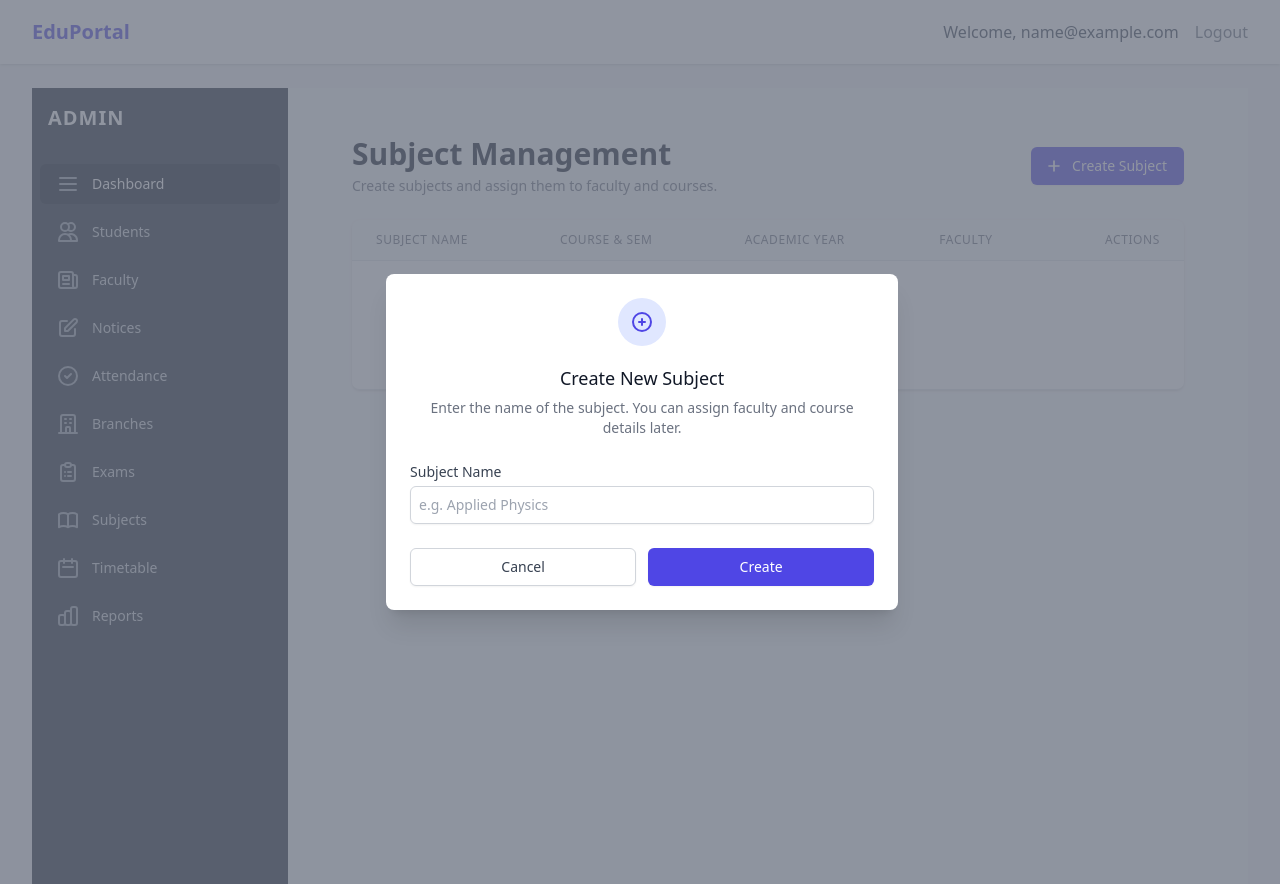
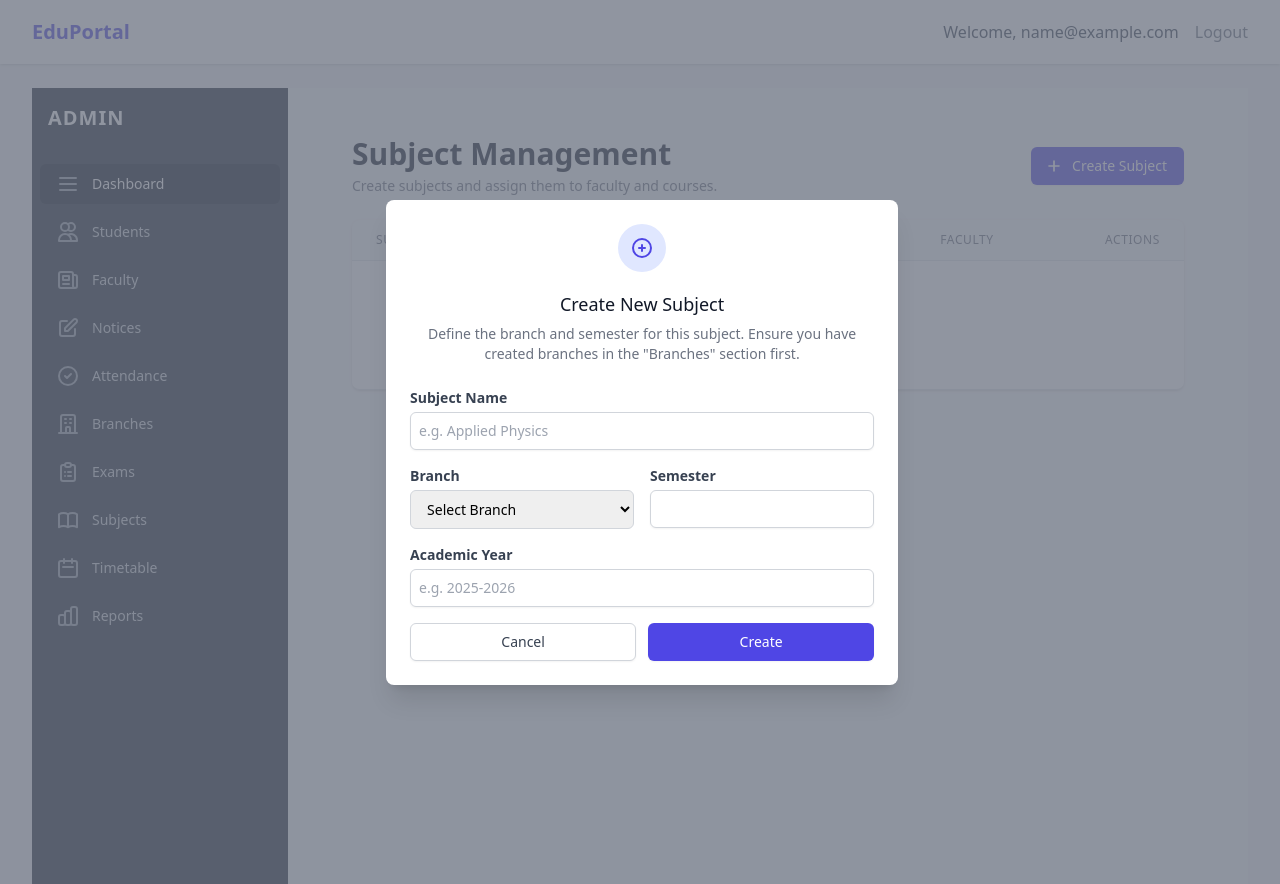
Before and after one commit to DhruvHarani1/EDU-PORTAL, a Flask app: page /admin/subjects in a window 1280 px wide, after a click on "Create Subject". Run offline with Flask 3, Linux system fonts and the light colour scheme; the visitor is signed in with stand-in values (Sample User, id 1); data that the repository does not hold is empty; style sheets or scripts are compiled from the project's sources.

Commit message:
feat: Implement admin functionalities for managing students, attendance, and subjects.

```diff
--- a/app/modules/admin/subjects_mgmt.py
+++ b/app/modules/admin/subjects_mgmt.py
@@ -24,12 +24,20 @@ def subject_list():
 @login_required
 def create_subject():
     name = request.form.get('name')
+    course = request.form.get('course')
+    semester = request.form.get('semester')
+    academic_year = request.form.get('academic_year')
+
     if name:
-        # Create "Draft" subject
-        sub = Subject(name=name)
+        sub = Subject(
+            name=name,
+            course_name=course if course else None,
+            semester=int(semester) if semester else None,
+            academic_year=academic_year if academic_year else None
+        )
         db.session.add(sub)
         db.session.commit()
-        flash(f'Subject "{name}" created. Please assign details.', 'success')
+        flash(f'Subject "{name}" created successfully.', 'success')
     else:
         flash('Subject name is required.', 'error')
     return redirect(url_for('.subject_list'))
--- a/app/modules/admin/templates/attendance_add.html
+++ b/app/modules/admin/templates/attendance_add.html
@@ -21,10 +21,10 @@
                 </div>
 
                 <div>
-                    <label for="course_name" class="block text-sm font-medium text-gray-700">Course Name</label>
+                    <label for="course_name" class="block text-sm font-medium text-gray-700">Branch</label>
                     <div class="mt-1">
                         <select id="course_name" name="course_name" required class="shadow-sm focus:ring-indigo-500 focus:border-indigo-500 block w-full sm:text-sm border-gray-300 rounded-md p-2 border">
-                            <option value="">-- Select Course --</option>
+                            <option value="">-- Select Branch --</option>
                             {% for c in courses %}
                             <option value="{{ c.code }}">{{ c.name }} ({{ c.code }})</option>
                             {% endfor %}
--- a/app/modules/admin/templates/student_add.html
+++ b/app/modules/admin/templates/student_add.html
@@ -45,9 +45,9 @@
                         <input type="text" name="enrollment_number" required class="w-full rounded-xl border-gray-200 focus:ring-2 focus:ring-indigo-500 focus:border-indigo-500 p-2.5 border transition-all" placeholder="ENR2024001">
                     </div>
                     <div>
-                        <label class="block text-sm font-semibold text-gray-700 mb-1">Course Name</label>
+                        <label class="block text-sm font-semibold text-gray-700 mb-1">Branch</label>
                         <select name="course_name" required class="w-full rounded-xl border-gray-200 focus:ring-2 focus:ring-indigo-500 focus:border-indigo-500 p-2.5 border transition-all">
-                            <option value="">-- Select Course --</option>
+                            <option value="">-- Select Branch --</option>
                             {% for c in courses %}
                             <option value="{{ c.code }}">{{ c.name }} ({{ c.code }})</option>
                             {% endfor %}
--- a/app/modules/admin/templates/student_edit.html
+++ b/app/modules/admin/templates/student_edit.html
@@ -41,7 +41,7 @@
                         <input type="text" name="enrollment_number" value="{{ student.enrollment_number }}" required class="w-full rounded-xl border-gray-200 focus:ring-2 focus:ring-indigo-500 focus:border-indigo-500 p-2.5 border transition-all">
                     </div>
                     <div>
-                        <label class="block text-sm font-semibold text-gray-700 mb-1">Course Name</label>
+                        <label class="block text-sm font-semibold text-gray-700 mb-1">Branch</label>
                         <select name="course_name" required class="w-full rounded-xl border-gray-200 focus:ring-2 focus:ring-indigo-500 focus:border-indigo-500 p-2.5 border transition-all">
                             {% for c in courses %}
                             <option value="{{ c.code }}" {% if student.course_name == c.code %}selected{% endif %}>{{ c.name }} ({{ c.code }})</option>
--- a/app/modules/admin/templates/subjects/subject_list.html
+++ b/app/modules/admin/templates/subjects/subject_list.html
@@ -34,7 +34,7 @@
                         <thead class="bg-gray-50">
                             <tr>
                                 <th scope="col" class="px-6 py-3 text-left text-xs font-medium text-gray-500 uppercase tracking-wider">Subject Name</th>
-                                <th scope="col" class="px-6 py-3 text-left text-xs font-medium text-gray-500 uppercase tracking-wider">Course & Sem</th>
+                                <th scope="col" class="px-6 py-3 text-left text-xs font-medium text-gray-500 uppercase tracking-wider">Branch & Sem</th>
                                 <th scope="col" class="px-6 py-3 text-left text-xs font-medium text-gray-500 uppercase tracking-wider">Academic Year</th>
                                 <th scope="col" class="px-6 py-3 text-left text-xs font-medium text-gray-500 uppercase tracking-wider">Faculty</th>
                                 <th scope="col" class="px-6 py-3 text-right text-xs font-medium text-gray-500 uppercase tracking-wider">Actions</th>
@@ -117,15 +117,42 @@
                 <div class="mt-3 text-center sm:mt-5">
                     <h3 class="text-lg leading-6 font-medium text-gray-900" id="modal-title">Create New Subject</h3>
                     <div class="mt-2">
-                        <p class="text-sm text-gray-500">Enter the name of the subject. You can assign faculty and course details later.</p>
+                        <p class="text-sm text-gray-500">Define the branch and semester for this subject. Ensure you have created branches in the "Branches" section first.</p>
                     </div>
                 </div>
             </div>
-            <form action="{{ url_for('admin.subjects.create_subject') }}" method="POST" class="mt-5 sm:mt-6">
+            <form action="{{ url_for('admin.subjects.create_subject') }}" method="POST" class="mt-5 sm:mt-6 space-y-4">
                 <div>
-                     <label for="name" class="block text-sm font-medium text-gray-700 text-left">Subject Name</label>
+                     <label for="name" class="block text-sm font-bold text-gray-700 text-left">Subject Name</label>
                      <input type="text" name="name" id="name" required class="mt-1 shadow-sm focus:ring-indigo-500 focus:border-indigo-500 block w-full sm:text-sm border-gray-300 rounded-md p-2 border" placeholder="e.g. Applied Physics">
                 </div>
+
+                <div class="grid grid-cols-2 gap-4">
+                    <div>
+                        <label class="block text-sm font-bold text-gray-700 text-left">Branch</label>
+                        <select name="course" required class="mt-1 block w-full pl-3 pr-10 py-2 text-base border-gray-300 focus:outline-none focus:ring-indigo-500 focus:border-indigo-500 sm:text-sm rounded-md border">
+                            <option value="">Select Branch</option>
+                            {% for c in courses %}
+                            <option value="{{ c.code }}">{{ c.name }} ({{ c.code }})</option>
+                            {% endfor %}
+                            {% if not courses %}
+                            <option value="CSE">Computer Science (CSE)</option>
+                            <option value="ME">Mechanical (ME)</option>
+                            <option value="CE">Civil (CE)</option>
+                            {% endif %}
+                        </select>
+                    </div>
+                    <div>
+                        <label class="block text-sm font-bold text-gray-700 text-left">Semester</label>
+                        <input type="number" name="semester" min="1" max="8" required class="mt-1 block w-full shadow-sm sm:text-sm border-gray-300 rounded-md border p-2">
+                    </div>
+                </div>
+
+                <div>
+                    <label class="block text-sm font-bold text-gray-700 text-left">Academic Year</label>
+                    <input type="text" name="academic_year" placeholder="e.g. 2025-2026" class="mt-1 block w-full shadow-sm sm:text-sm border-gray-300 rounded-md border p-2">
+                </div>
+
                 <div class="mt-5 sm:mt-6 sm:grid sm:grid-cols-2 sm:gap-3 sm:grid-flow-row-dense">
                     <button type="submit" class="w-full inline-flex justify-center rounded-md border border-transparent shadow-sm px-4 py-2 bg-indigo-600 text-base font-medium text-white hover:bg-indigo-700 focus:outline-none sm:col-start-2 sm:text-sm">
                         Create
@@ -158,7 +185,7 @@
                 <div class="mt-3 text-center sm:mt-0 sm:ml-4 sm:text-left w-full">
                     <h3 class="text-xl leading-6 font-bold text-gray-900" id="assignModalTitle">Assign Details</h3>
                     <div class="mt-2">
-                        <p class="text-sm text-gray-500">Configure academic year, course, and assigned faculty for <span id="assignSubjectName" class="font-semibold text-indigo-600"></span>.</p>
+                        <p class="text-sm text-gray-500">Configure academic year, branch, and assigned faculty for <span id="assignSubjectName" class="font-semibold text-indigo-600"></span>.</p>
                     </div>
 
                     <form action="{{ url_for('admin.subjects.assign_subject') }}" method="POST" class="mt-6 space-y-4">
@@ -166,9 +193,9 @@
 
                         <div class="grid grid-cols-2 gap-4">
                              <div>
-                                <label class="block text-sm font-medium text-gray-700">Course</label>
+                                <label class="block text-sm font-medium text-gray-700">Branch</label>
                                 <select name="course" id="assignCourse" required class="mt-1 block w-full pl-3 pr-10 py-2 text-base border-gray-300 focus:outline-none focus:ring-indigo-500 focus:border-indigo-500 sm:text-sm rounded-md border">
-                                    <option value="">Select Course</option>
+                                    <option value="">Select Branch</option>
                                     {% for c in courses %}
                                     <option value="{{ c.code }}">{{ c.name }} ({{ c.code }})</option>
                                     {% endfor %}
```
